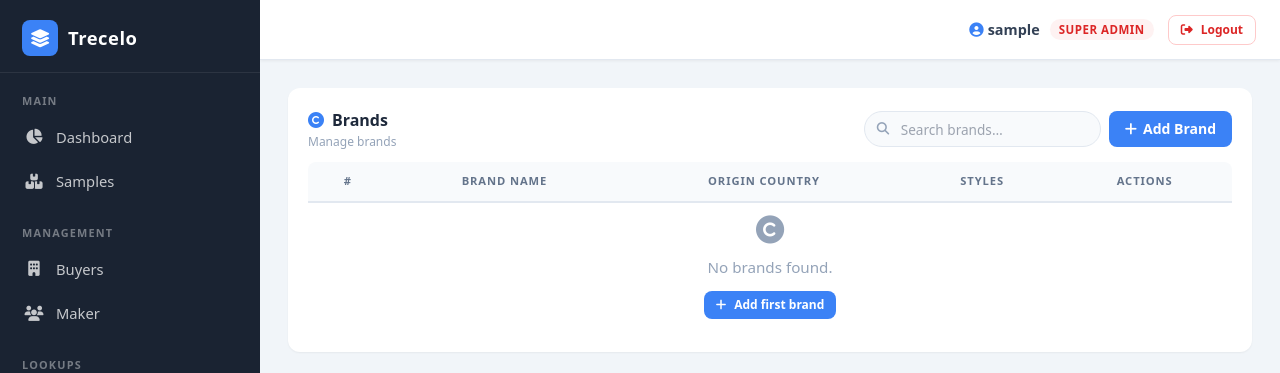
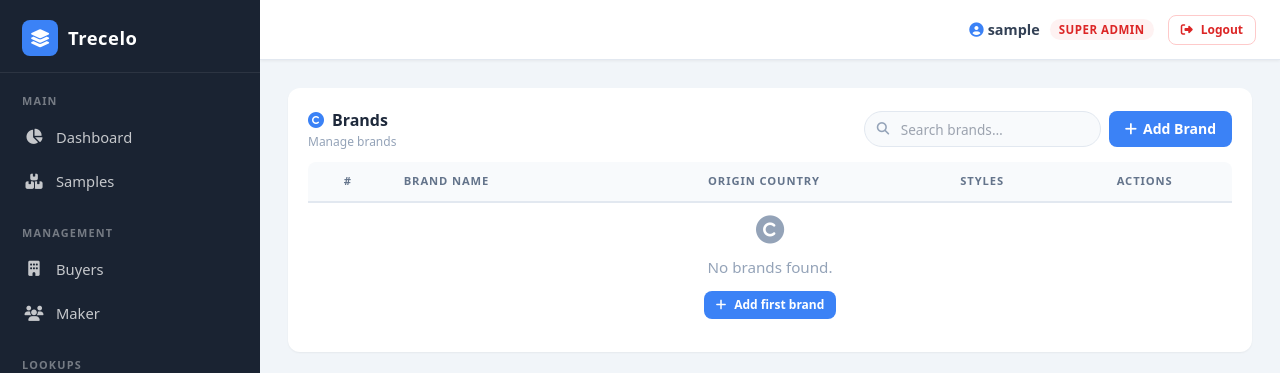
Before and after one commit to jahidshawon19/trecelo, a Django app: page /brands/ in a window 1280 px wide. Shown: the top 373 px of the page. Run offline with Django 5.2, Linux system fonts and the light colour scheme; the visitor is signed in with stand-in values (Sample User, id 1); data that the repository does not hold is empty; some libraries are stand-ins or nearby versions.

Commit message:
Left-align Brand Name column header in brand list
Co-Authored-By: Claude Sonnet 4.6 <noreply@anthropic.com>

```diff
--- a/templates/brand_list.html
+++ b/templates/brand_list.html
@@ -29,7 +29,7 @@
         <thead>
           <tr>
             <th>#</th>
-            <th>Brand Name</th>
+            <th style="text-align:left;">Brand Name</th>
             <th>Origin Country</th>
             <th class="text-center">Styles</th>
             <th class="text-center">Actions</th>
```
